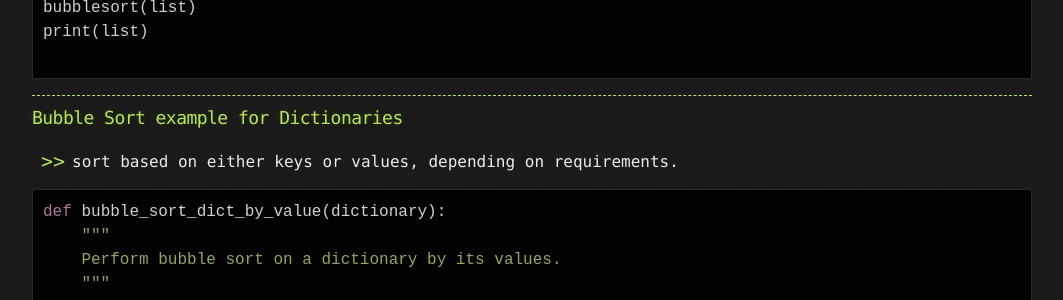
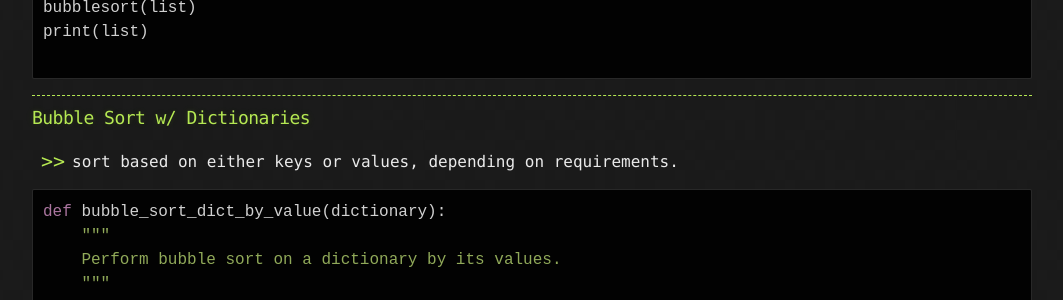
Before and after one commit to sciustechnologia/sciustechnologia.github.io, a Jekyll site: the page built from python/10_algos/1001.md, in a window 1280 px wide and 900 px high, scrolled down 2076 px. Shown: the part 153-453 px from the top of the window, without its empty margins (108-1171 px from the left). Built offline with Jekyll 4.4.1, drawn with Linux system fonts in a browser that asks for light colours.

Commit message:
Update 1001.md

```diff
--- a/python/10_algos/1001.md
+++ b/python/10_algos/1001.md
@@ -93,7 +93,7 @@ print(list)
 
 ---
 
-### Bubble Sort example for Dictionaries
+### Bubble Sort w/ Dictionaries
 
 - sort based on either keys or values, depending on requirements.
 
```
